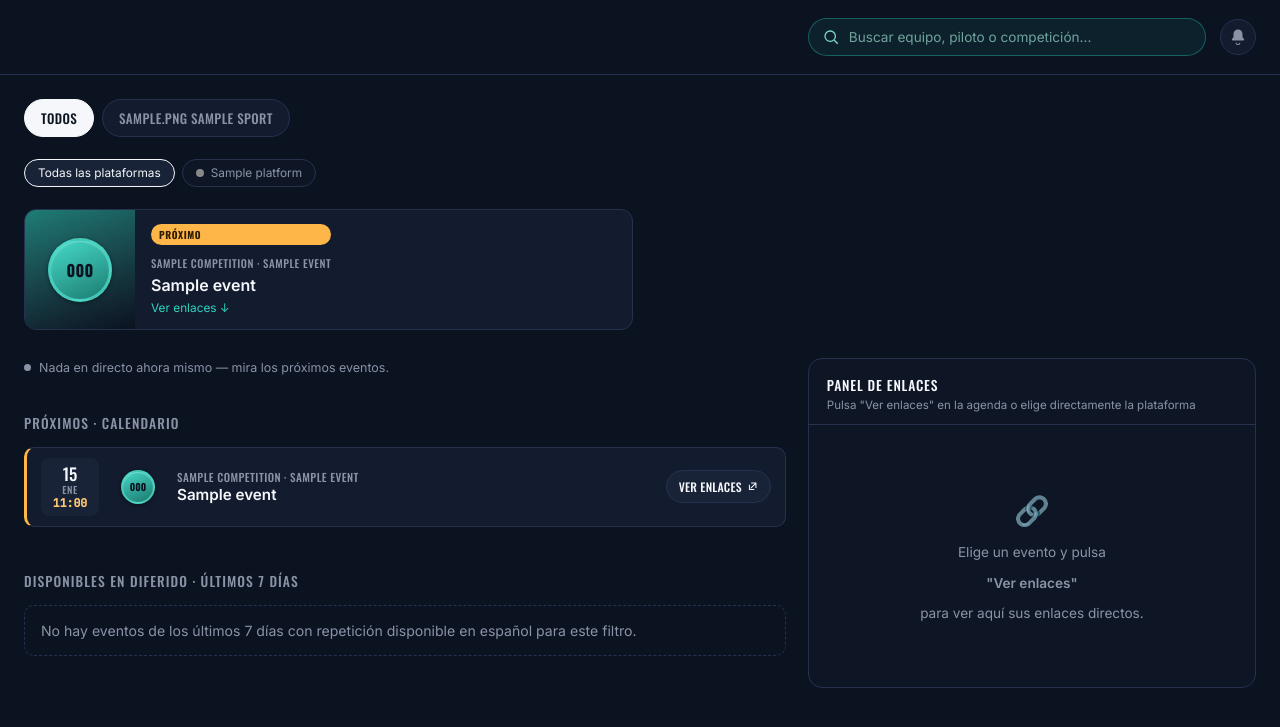
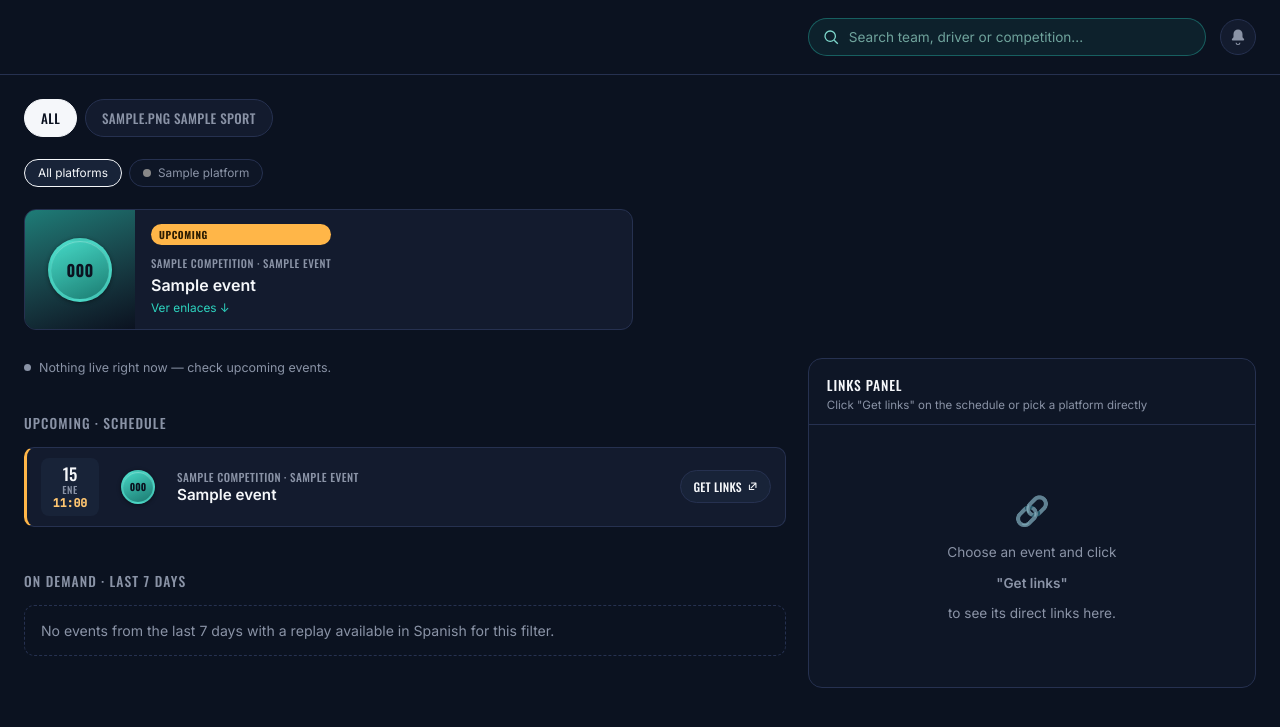
Before and after one commit to sergiarbos/Sports_Stream_Platform_unififer, a Django app: page / in a window 1280 px wide. Shown: the top 727 px of the page. Run offline with Django 5.2, Linux system fonts and the light colour scheme; tables that the repository leaves empty hold one stand-in row (values such as "Sample post").

Commit message:
translate comments to english

```diff
--- a/schedule/templates/schedule/_link_card.html
+++ b/schedule/templates/schedule/_link_card.html
@@ -9,7 +9,7 @@ muta para mostrar SOLO ese evento, en grande — sin duplicar listas.
   id="event-{{ event.id }}"
   class="link-card is-{% if event.status == 'live' %}live{% elif event.status == 'finished' %}archive{% else %}upcoming{% endif %}"
 >
-  <a href="#" class="link-card-close" aria-label="Cerrar y volver al panel de enlaces" title="Cerrar">✕</a>
+  <a href="#" class="link-card-close" aria-label="Close and return to the links panel" title="Close">✕</a>
 
   <div class="link-card-head">
     <div class="link-card-sport">
@@ -35,9 +35,9 @@ muta para mostrar SOLO ese evento, en grande — sin duplicar listas.
               {{ broadcast.platform.name }}{% if broadcast.is_latam %} · LATAM{% endif %}
             </span>
             {% if url %}
-              <span class="redirect-btn-arrow">Abrir {% include "schedule/_external_icon.html" %}</span>
+              <span class="redirect-btn-arrow">Open {% include "schedule/_external_icon.html" %}</span>
             {% else %}
-              <span class="redirect-btn-arrow">Enlace no disponible</span>
+              <span class="redirect-btn-arrow">Link not available</span>
             {% endif %}
           </{% if url %}a{% else %}span{% endif %}>
           {% endwith %}
--- a/schedule/templates/schedule/_schedule_row.html
+++ b/schedule/templates/schedule/_schedule_row.html
@@ -7,7 +7,7 @@ un pelín de JS marca esta fila como seleccionada mientras esté activa.
 <div class="schedule-row is-{{ card_type }}" data-search="{{ event.title|lower }} {{ event.competition.name|lower }}" data-event-id="event-{{ event.id }}">
   <div class="schedule-row-when">
     {% if card_type == "live" %}
-      <span class="live-tag">● DIRECTO</span>
+      <span class="live-tag">● LIVE</span>
     {% elif card_type == "archive" %}
       <span class="archive-tag">{{ event.start_datetime|date:"d M"|upper }}</span>
     {% else %}
@@ -26,7 +26,7 @@ un pelín de JS marca esta fila como seleccionada mientras esté activa.
   </div>
 
   <a href="#event-{{ event.id }}" class="get-links-btn">
-    Ver enlaces
+    Get links
     {% include "schedule/_external_icon.html" %}
   </a>
 </div>
--- a/schedule/templates/schedule/home.html
+++ b/schedule/templates/schedule/home.html
@@ -4,7 +4,7 @@
 <div class="container">
 
   <nav class="sport-tabs">
-    <a href="?sport=all&amp;platform={{ selected_platform_slug }}" class="sport-tab {% if selected_sport_slug == 'all' %}active{% endif %}">Todos</a>
+    <a href="?sport=all&amp;platform={{ selected_platform_slug }}" class="sport-tab {% if selected_sport_slug == 'all' %}active{% endif %}">All</a>
     {% for sport in sports %}
       <a href="?sport={{ sport.slug }}&amp;platform={{ selected_platform_slug }}" class="sport-tab {% if selected_sport_slug == sport.slug %}active{% endif %}">
         {{ sport.icon }} {{ sport.name }}
@@ -14,7 +14,7 @@
 
   {% if platforms %}
   <nav class="platform-tabs">
-    <a href="?sport={{ selected_sport_slug }}&amp;platform=all" class="platform-tab {% if selected_platform_slug == 'all' %}active{% endif %}">Todas las plataformas</a>
+    <a href="?sport={{ selected_sport_slug }}&amp;platform=all" class="platform-tab {% if selected_platform_slug == 'all' %}active{% endif %}">All platforms</a>
     {% for platform in platforms %}
       <a href="?sport={{ selected_sport_slug }}&amp;platform={{ platform.slug }}" class="platform-tab {% if selected_platform_slug == platform.slug %}active{% endif %}">
         <span class="platform-dot" style="background:{{ platform.color }}"></span>
@@ -39,35 +39,35 @@
       <div class="schedule-section" id="live-section">
         {% if live_events %}
           <div class="section-header live-header">
-            <span class="live-dot"></span> En directo ahora
+            <span class="live-dot"></span> Live now
           </div>
           {% for event in live_events %}
             {% include "schedule/_schedule_row.html" with card_type="live" %}
           {% endfor %}
         {% else %}
-          <div class="live-empty-strip"><span class="live-dot-static"></span> Nada en directo ahora mismo — mira los próximos eventos.</div>
+          <div class="live-empty-strip"><span class="live-dot-static"></span> Nothing live right now — check upcoming events.</div>
         {% endif %}
       </div>
 
       <div class="schedule-section">
-        <div class="section-header">Próximos · calendario</div>
+        <div class="section-header">Upcoming · schedule</div>
         {% if upcoming_events %}
           {% for event in upcoming_events %}
             {% include "schedule/_schedule_row.html" with card_type="upcoming" %}
           {% endfor %}
         {% else %}
-          <div class="empty-note">No hay próximos eventos programados para este filtro todavía.</div>
+          <div class="empty-note">No upcoming events scheduled for this filter yet.</div>
         {% endif %}
       </div>
 
       <div class="schedule-section">
-        <div class="section-header">Disponibles en diferido · últimos {{ archive_window_days }} días</div>
+        <div class="section-header">On demand · last {{ archive_window_days }} days</div>
         {% if past_events %}
           {% for event in past_events %}
             {% include "schedule/_schedule_row.html" with card_type="archive" %}
           {% endfor %}
         {% else %}
-          <div class="empty-note">No hay eventos de los últimos {{ archive_window_days }} días con repetición disponible en español para este filtro.</div>
+          <div class="empty-note">No events from the last {{ archive_window_days }} days with a replay available in Spanish for this filter.</div>
         {% endif %}
       </div>
 
@@ -75,8 +75,8 @@
 
     <aside class="links-col">
       <div class="links-col-head">
-        <span class="links-col-title">Panel de enlaces</span>
-        <span class="links-col-sub">Pulsa "Ver enlaces" en la agenda o elige directamente la plataforma</span>
+        <span class="links-col-title">Links panel</span>
+        <span class="links-col-sub">Click "Get links" on the schedule or pick a platform directly</span>
       </div>
       <div class="links-col-body">
         {% if link_events %}
@@ -85,10 +85,10 @@
           {% endfor %}
           <div class="links-placeholder">
             <span class="links-placeholder-icon">🔗</span>
-            Elige un evento y pulsa <strong>"Ver enlaces"</strong> para ver aquí sus enlaces directos.
+            Choose an event and click <strong>"Get links"</strong> to see its direct links here.
           </div>
         {% else %}
-          <div class="empty-note">No hay enlaces disponibles para este filtro todavía.</div>
+          <div class="empty-note">No links available for this filter yet.</div>
         {% endif %}
       </div>
     </aside>
--- a/schedule/views.py
+++ b/schedule/views.py
@@ -1,26 +1,27 @@
 from django.shortcuts import render
+from django.utils import timezone
 
 from .models import Event, Platform, Sport
 
 
 def home(request):
     """
-    Página principal (layout "Split Screen & Multi-View"):
-      - Columna izquierda: agenda compacta (directo / próximos / diferido).
-      - Columna derecha: panel fijo con los enlaces directos de cada evento.
+    Home page ("Split Screen & Multi-View" layout):
+      - Left column: compact schedule (live / upcoming / on-demand).
+      - Right column: fixed links panel showing direct links for each event.
 
-    Reglas de negocio aplicadas aquí (ver Event.is_visible en models.py):
-      1. Solo se listan eventos con al menos una retransmisión en español.
-      2. Eventos futuros o en directo -> siempre visibles, con su horario.
-      3. Eventos pasados -> solo visibles si tienen repetición/VOD Y ocurrieron
-         dentro de los últimos Event.ARCHIVE_WINDOW_DAYS días.
+    Business rules applied here (see Event.is_visible in models.py):
+      1. Only events with at least one Spanish-language broadcast are listed.
+      2. Future or live events -> always visible, with their scheduled time.
+      3. Past events -> only visible if they have a replay/VOD AND occurred
+         within the last Event.ARCHIVE_WINDOW_DAYS days.
 
-    Filtros disponibles vía querystring:
-      ?sport=<slug>     filtra por deporte (o "all").
-      ?platform=<slug>  filtra a eventos retransmitidos en español por esa
-                        plataforma (o "all"). Solo se listan plataformas que
-                        realmente tengan al menos una retransmisión en
-                        español para no mostrar opciones vacías.
+    Available querystring filters:
+      ?sport=<slug>     filters by sport (or "all").
+      ?platform=<slug>  filters to events broadcast in Spanish on that
+                        platform (or "all"). Only platforms that actually
+                        have at least one Spanish broadcast are listed
+                        to avoid empty options.
     """
     sports = Sport.objects.all()
     platforms = Platform.objects.filter(
@@ -33,7 +34,12 @@ def home(request):
     events_qs = (
         Event.objects.select_related("competition", "competition__sport")
         .prefetch_related("broadcasts__platform")
-        .all()
+        .exclude(
+            status=Event.STATUS_SCHEDULED,
+            start_datetime__gt=(
+                timezone.now() + timezone.timedelta(days=Event.UPCOMING_WINDOW_DAYS)
+            ),
+        )
     )
     if selected_sport_slug != "all":
         events_qs = events_qs.filter(competition__sport__slug=selected_sport_slug)
@@ -57,12 +63,12 @@ def home(request):
     upcoming.sort(key=lambda e: e.start_datetime)
     past.sort(key=lambda e: e.start_datetime, reverse=True)
 
-    # Eventos destacados para la franja superior (prioriza lo que está en
-    # directo ahora mismo; si no hay suficiente, rellena con lo más próximo).
+    # Featured strip (top banner): prioritises currently live events;
+    # fills up with the nearest upcoming ones if there aren't enough.
     featured = (live + upcoming)[:2]
 
-    # Panel de enlaces (columna derecha): mismo orden que la agenda de la
-    # izquierda, para que el anclaje "Ver enlaces" siempre quede a la vista.
+    # Links panel (right column): same order as the left-hand schedule
+    # so that the "Get links" anchor always stays in view.
     link_events = live + upcoming + past
 
     context = {
--- a/templates/base.html
+++ b/templates/base.html
@@ -1,15 +1,15 @@
 {% load static %}
 <!DOCTYPE html>
-<html lang="es">
+<html lang="en">
 <head>
   <meta charset="UTF-8">
   <meta name="viewport" content="width=device-width, initial-scale=1.0">
-  <title>{% block title %}Dónde ver cada evento{% endblock %}</title>
+  <title>{% block title %}Where to watch each event{% endblock %}</title>
   <link rel="preconnect" href="https://fonts.googleapis.com">
   <link href="https://fonts.googleapis.com/css2?family=Oswald:wght@500;600;700&family=Inter:wght@400;500;600&family=JetBrains+Mono:wght@400;500&display=swap" rel="stylesheet">
-  {% comment %} El "?v=" fuerza al navegador a descargar la versión nueva
-  en vez de servir una copia cacheada antigua. Subir el número cada vez
-  que se edite style.css o app.js. {% endcomment %}
+  {% comment %} The "?v=" query string forces the browser to download the new
+  version instead of serving a stale cached copy. Bump the number every time
+  style.css or app.js is edited. {% endcomment %}
   <link rel="stylesheet" href="{% static 'css/style.css' %}?v=5">
 </head>
 <body>
@@ -19,9 +19,9 @@
       <div class="topbar-tools">
         <label class="search-box" for="event-search">
           <svg class="search-icon" viewBox="0 0 20 20" aria-hidden="true"><circle cx="9" cy="9" r="6.5" stroke="currentColor" stroke-width="1.6" fill="none"/><line x1="14" y1="14" x2="18.5" y2="18.5" stroke="currentColor" stroke-width="1.6"/></svg>
-          <input id="event-search" type="text" placeholder="Buscar equipo, piloto o competición..." autocomplete="off">
+          <input id="event-search" type="text" placeholder="Search team, driver or competition..." autocomplete="off">
         </label>
-        <a href="#live-section" class="live-bell" title="Ir a los eventos en directo ahora">
+        <a href="#live-section" class="live-bell" title="Jump to events live right now">
           <svg viewBox="0 0 24 24" aria-hidden="true"><path d="M12 2a6 6 0 0 0-6 6v3.2c0 .8-.3 1.6-.9 2.2L4 14.7c-.6.7-.1 1.8.8 1.8h14.4c.9 0 1.4-1.1.8-1.8l-1.1-1.3a3 3 0 0 1-.9-2.2V8a6 6 0 0 0-6-6z" fill="currentColor"/><path d="M9.5 19.5a2.5 2.5 0 0 0 5 0" stroke="currentColor" stroke-width="1.6" fill="none"/></svg>
           {% if live_count %}<span class="live-bell-count">{{ live_count }}</span>{% endif %}
         </a>
```
Also changed, not shown: schedule/models.py (+58 -58 lines), static/js/app.js (+13 -14 lines), README.md.
